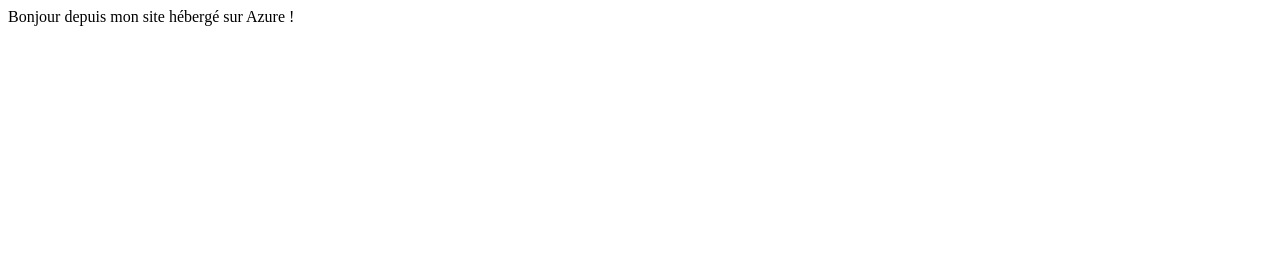
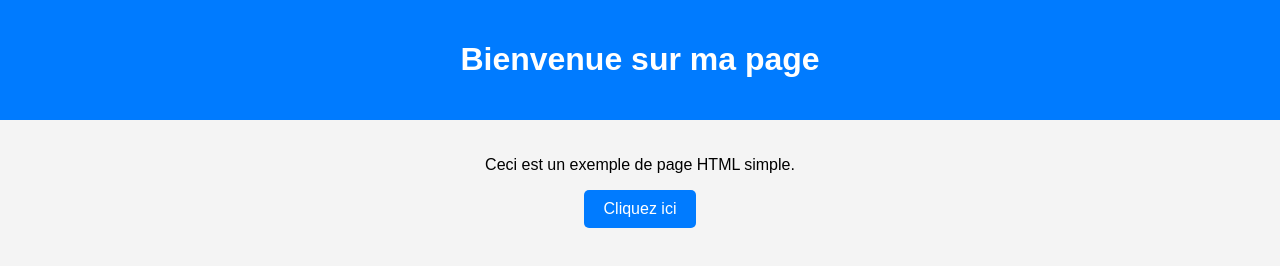
Before and after one commit to You-akr/html, a plain HTML site: page index.html in a window 1280 px wide. Drawn offline with Linux system fonts and the light colour scheme.

Commit message:
Update index.html

```diff
--- a/index.html
+++ b/index.html
@@ -1 +1,46 @@
-Bonjour depuis mon site hébergé sur Azure !
+<!DOCTYPE html>
+<html lang="fr">
+<head>
+    <meta charset="UTF-8">
+    <meta name="viewport" content="width=device-width, initial-scale=1.0">
+    <title>Ma Page Simple</title>
+    <style>
+        body {
+            font-family: Arial, sans-serif;
+            margin: 0;
+            padding: 0;
+            text-align: center;
+            background-color: #f4f4f4;
+        }
+        header {
+            background-color: #007BFF;
+            color: white;
+            padding: 20px 0;
+        }
+        main {
+            padding: 20px;
+        }
+        button {
+            background-color: #007BFF;
+            color: white;
+            border: none;
+            padding: 10px 20px;
+            font-size: 16px;
+            border-radius: 5px;
+            cursor: pointer;
+        }
+        button:hover {
+            background-color: #0056b3;
+        }
+    </style>
+</head>
+<body>
+    <header>
+        <h1>Bienvenue sur ma page</h1>
+    </header>
+    <main>
+        <p>Ceci est un exemple de page HTML simple.</p>
+        <button onclick="alert('Vous avez cliqué sur le bouton !')">Cliquez ici</button>
+    </main>
+</body>
+</html>
```
